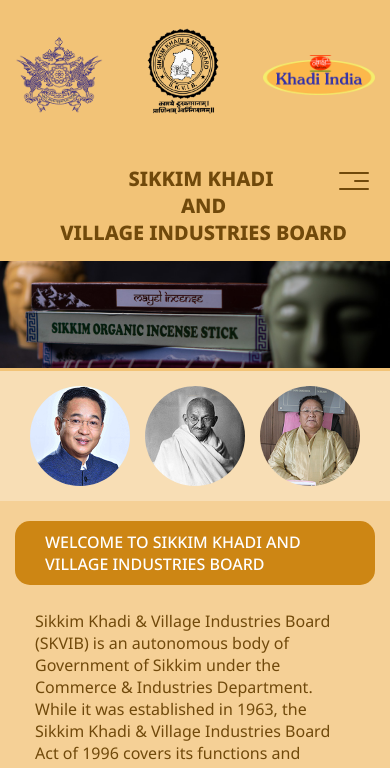
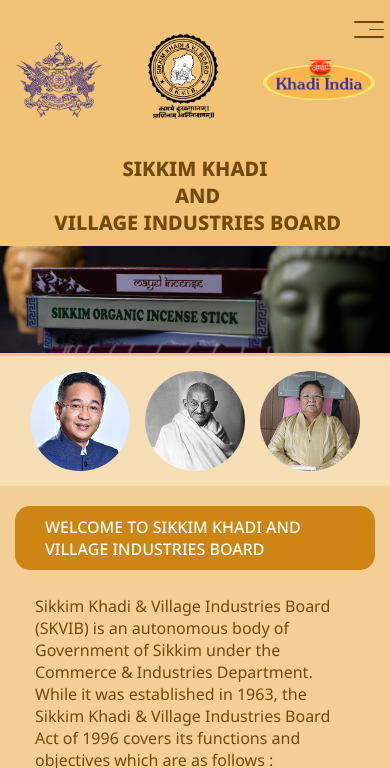
Before and after one commit to sutapaaditya/sikkimkhadi, a website: page index.html in a window 390 px wide. Shown: the top 768 px of the page. Drawn offline with Linux system fonts and the light colour scheme.

Commit message:
Mobile nav improved 🎈

```diff
--- a/index.html
+++ b/index.html
@@ -14,32 +14,16 @@
   </head>
   <body>
     <div class="container">
-      <!-- header starts here -->
-      <div class="header">
-        <div class="icon-sikkim">
-          <img src="assets/sikkim_govt_png@0.33x.png" alt="sikkim gov logo">
-        </div>
-        <!-- title with icon starts -->
-        <div class="title-text">
-          <div class="sikkim-khadi-icon">
-            <img src="assets/skvib@0.33x.png" alt="">
-          </div>
-          <p class="title">Sikkim Khadi and Village Industries Board</p>
-        </div>
-        <!-- title with icon ends -->
-        <div class="icon-khadiindia">
-          <img src="assets/khadi-india@0.33x.png" alt="">
-        </div>
-      </div>
-      <!-- header ends here  -->
-
-      <div class="mobile-header">
-        <p class="mobile-header-title"><span class="sk">Sikkim Khadi</span><span class="and">&nbsp;and</span><span class="vib">&nbsp;Village Industries Board</span></p>
+      <!-- NavMobile class starts -->
+      <div class="NavMobile">
+        <!-- hamburger  -->
         <div class="hamburger">
           <div class="bar1"></div>
           <div class="bar2"></div>
           <div class="bar3"></div>
         </div>
+        <!-- hamburger  -->
+        <!-- mobile side drawer  -->
         <nav class="mobilenav">
           <img src="assets/close.png" alt="" class="close-button">
           <a href="/#">Home</a>
@@ -51,7 +35,26 @@
           <a href="/#">About Us</a>
           <a href="contact.html">CONTACT Us</a>
         </nav>
+        <!-- mobile side drawer  -->
       </div>
+      <!-- NavMobile class ends -->
+      <!-- header class starts -->
+      <div class="header">
+        <div class="icon-sikkim">
+          <img src="assets/sikkim_govt_png@0.33x.png" alt="sikkim gov logo">
+        </div>
+        <div class="sikkim-khadi-icon">
+          <img src="assets/skvib@0.33x.png" alt="">
+        </div>
+        <div class="icon-khadiindia">
+          <img src="assets/khadi-india@0.33x.png" alt="">
+        </div>
+      </div>
+      <!-- header class ends -->
+      <!-- title text -->
+      <p class="mobile-header-title"><span class="sk">Sikkim Khadi</span><span class="and">&nbsp;and</span><span class="vib">&nbsp;Village Industries Board</span></p>
+      <!-- title text -->
+      <!-- desktop navbar starts -->
       <nav class="navigation">
         <li><a href="#">Home</a></li>
         <li><a href="outlets.html">Outlets</a></li>
@@ -62,15 +65,13 @@
         <li><a href="#">About Us</a></li>
         <li><a href="contact.html">CONTACT US</a></li>
       </nav>
-
-      <div>
-      </div>
-
-      <!-- navigation ends here -->
+      <!-- desktop navbar ends -->
+      <!-- carousel starts -->
       <div class="carousel">
         <img id="dp" class="fade-out" src="" alt="">
       </div>
-
+      <!-- carousel ends -->
+      <!-- portraits starts -->
       <div class="portraits">
         <img src="assets/images/cm/cm_pmgolay.png" class="clipped" alt="pm golay">
         <img src="assets/images/mg/mg2.png" class="clipped" alt="mg">
--- a/main.css
+++ b/main.css
@@ -46,14 +46,22 @@
   width: 136px;
 }
 
-.container .hamburger {
+.NavMobile {
+  position: relative;
+  display: flex;
+  justify-content: flex-end;
+  background-color: #f2c377;
+  height: 0.5rem;
+}
+
+.hamburger {
   display:none;
 }
 
 .bar1,
 .bar3 {
   background-color: rgb(112, 73, 11);
-  height:2px;
+  height:1.5px;
   width:30px;
   margin:6px;
   border-radius:25px;
@@ -61,7 +69,7 @@
 
 .bar2 {
   background-color: rgb(112, 73, 11);
-  height:2px;
+  height:1.5px;
   width:15px;
   margin:6px;
   border-radius:25px;
@@ -75,17 +83,16 @@
   display: flex;
   justify-content: space-between;
   align-items: center;
-  position: relative;
 }
 
 .mobile-header-title {
-  /* border: 0.5px solid red; */
+  background-color: #f2c377;
+  text-align: center;
   text-transform: uppercase;
-  font-size: 2.4rem;
+  font-size: 3.2rem;
   font-weight: 900;
   color: rgb(112, 73, 11);
-  transform: translateX(-8rem);
-
+  padding: 0 0 1rem 0;
 }
 
 .mobilenav {
@@ -98,8 +105,8 @@
   flex-direction:column;
   position:fixed;
   z-index:2;
-  top: -0.025%;
-  right:-1760px;
+  top:0;
+  right:-2000px;
   padding:16px;
   text-transform: uppercase;
   transition:transform 0.5s
@@ -120,20 +127,7 @@
 }
 
 .navopen {
-  transform: translateX(-1760px );
-}
-
-.title-text {
-  display: flex;
-  align-items: center;
-  flex-direction: column;
-}
-
-.header .title {
-  text-transform: uppercase;
-  font-size: 2.4rem;
-  font-weight: 900;
-  color: rgb(112, 73, 11);
+  transform: translateX(-2000px );
 }
 
 .icon-khadiindia {
@@ -141,7 +135,6 @@
   align-items: center;
   padding-right: 0.5rem;
 }
-
 
 .navigation {
   height: 5rem;
@@ -439,18 +432,9 @@
     align-self: center;
   }
 
-
-
-@media (max-width: 1920px) {
-    .mobile-header-title {
-      display: none;
-    }
-}
-
 @media  (max-width:810px) {
     .mobile-header-title {
-      display: flex;
-      transform: translateX(8rem);
+      font-size: 2.75rem;
     }
 
     .navigation {
@@ -461,16 +445,14 @@
       display: none;
     }
 
-   .container .hamburger {
+   .hamburger {
       display:block;
+      transform: translateY(15px);
     }
 
   }
 
   @media (max-width: 460px) {
-    .container {
-      max-width: 100%;
-    }
     .icon-sikkim > img {
       width: 88px;
     }
@@ -487,15 +469,13 @@
 
     .mobile-header-title {
       font-size: 2rem;
-      transform: translateX(4rem);
-
       display: flex;
       flex-direction: column;
       align-items: center;
     }
-    .container .hamburger {
+    .hamburger {
       display:block;
-      transform: translateY(-25px);
+      transform: translateY(15px);
     }
     .portraits .clipped {
       width: 100px;
```
Lines whose indentation alone changed are shown as unchanged.
